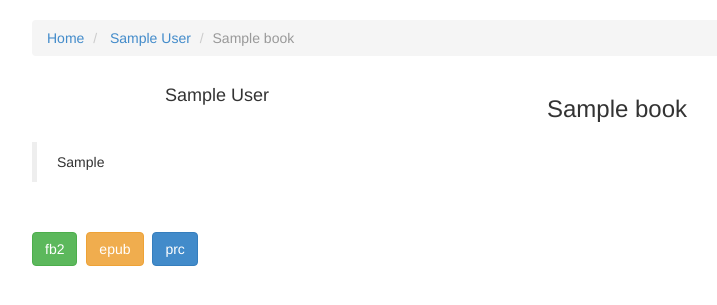
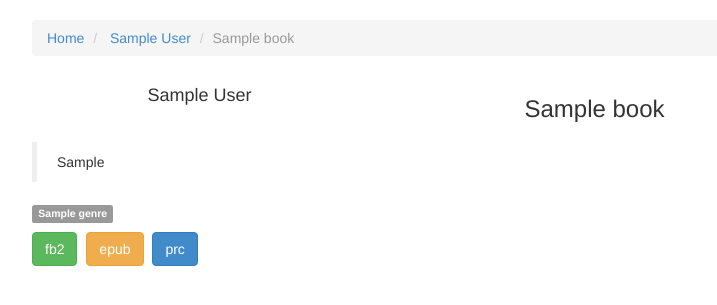
Before and after one commit to uvNikita/librarian, a Flask app: a page that uses librarian/main/templates/book_info.html in a window 1280 px wide. Shown: the part 51-356 px from the top of the page, without its empty margins (38-755 px from the left). Run offline with Flask 2, Linux system fonts and the light colour scheme; tables that the repository leaves empty hold one stand-in row (values such as "Sample post"); data that the repository does not hold is empty; parts of the project's set-up code (start-up, migrations or seed data) failed here and were passed over.

Commit message:
Made info page responsitive

```diff
--- a/librarian/main/templates/book_info.html
+++ b/librarian/main/templates/book_info.html
@@ -6,23 +6,21 @@
     (url_for('.book_info', book_id=book.id), book.title)
 ] %}
 {% block body %}
-    <div class="row">
-        <center>
-        <div class="span4">
+    <div class="row text-center">
+        <div class="col-md-4 col-lg-4">
             {% for author in book.authors %}
                 <h4>{{ author.full_name }} </h4>
             {% endfor %}
         </div>
-        <div class="span4">
+        <div class="col-md-4 col-lg-4">
             <h3>{{ book.title }}</h3>
         </div>
         {% if book.sequence %}
-            <div class="span4">
+            <div class="col-md-4 col-lg-4">
                 <h4>{{ book.sequence.title }} # {{ book.sequence_number }}</h4>
             </div>
         {% endif %}
-        </div>
-        </center>
+    </div>
     {% if book.annotation %}
         <p> <blockquote> {{ book.annotation }} </blockquote> </p>
     {% endif %}
@@ -30,7 +28,7 @@
     <p>
     {% if book.genres %}
         {% for genre in book.genres %}
-           <span class="label label-inverse">{{ genre.title }}</span>
+           <span class="label label-default">{{ genre.title }}</span>
         {% endfor %}
     {% endif %}
     </p>
```
